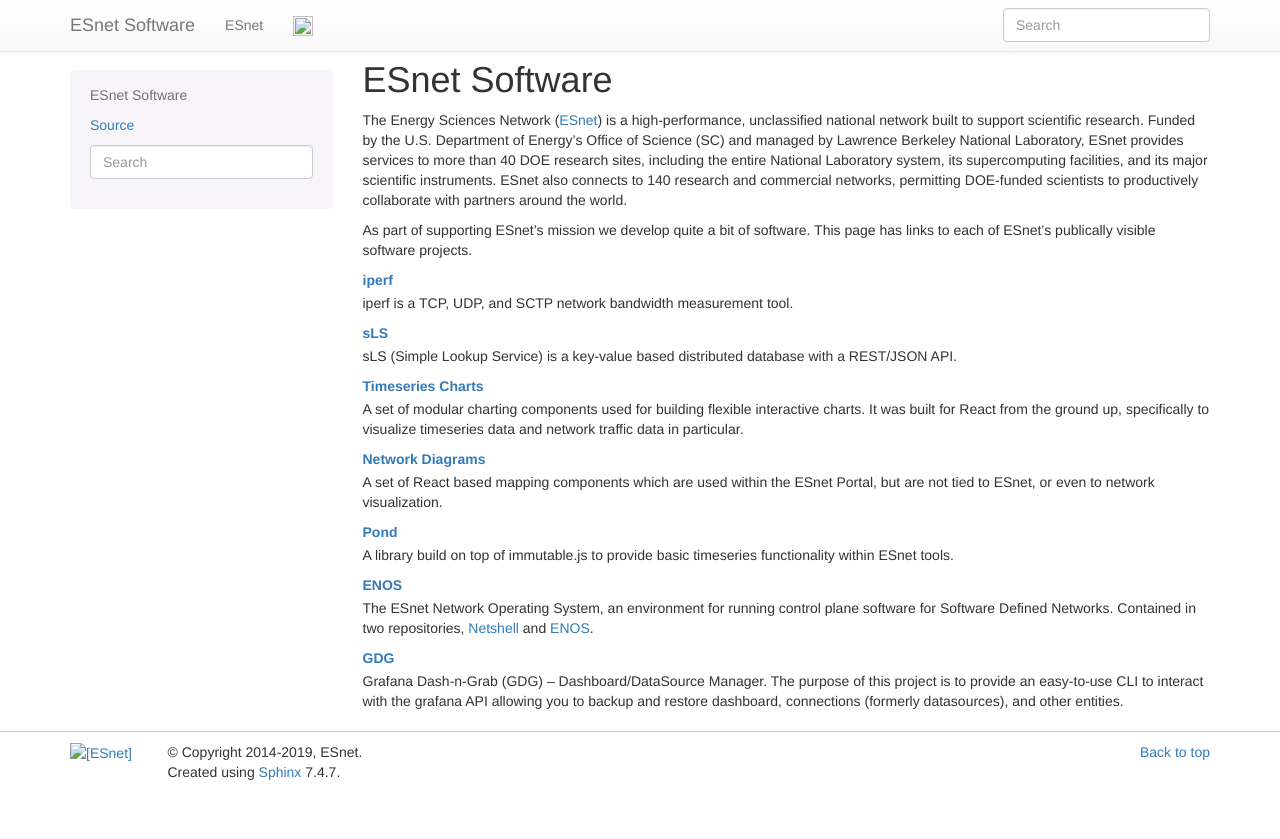
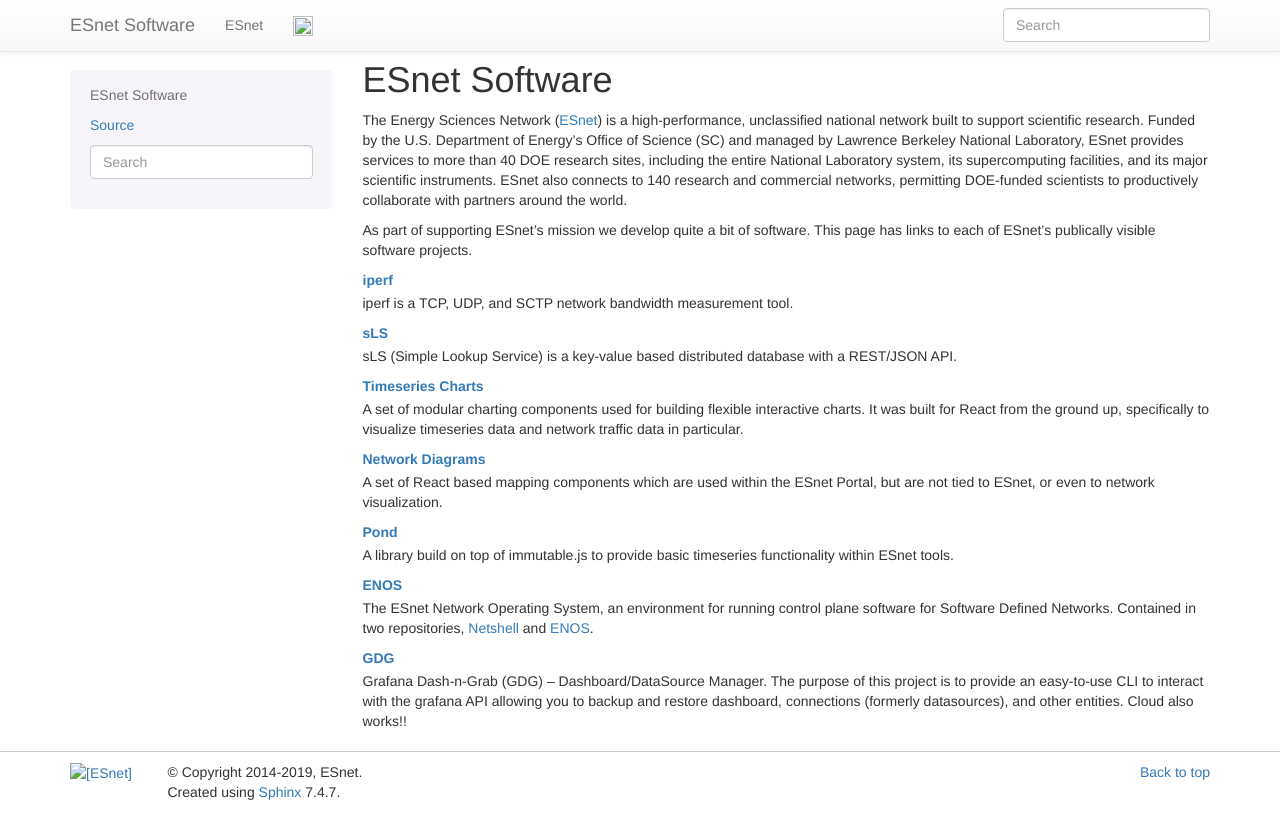
Before and after one commit to safaci2000/esnet.github.io, a Sphinx documentation site: the page built from docs/index.rst, in a window 1280 px wide. Shown: the top 839 px of the page. Built offline with Sphinx 7.4.7, drawn with Linux system fonts in a browser that asks for light colours; nearby versions of some CDN libraries; library files that are not in the unit come from our copies.

Commit message:
be more excited

```diff
--- a/docs/index.rst
+++ b/docs/index.rst
@@ -39,7 +39,7 @@
     in two repositories, Netshell_ and ENOS_.
 
 GDG_
-    Grafana Dash-n-Grab (GDG) -- Dashboard/DataSource Manager. The purpose of this project is to provide an easy-to-use CLI to interact with the grafana API allowing you to backup and restore dashboard, connections (formerly datasources), and other entities.
+    Grafana Dash-n-Grab (GDG) -- Dashboard/DataSource Manager. The purpose of this project is to provide an easy-to-use CLI to interact with the grafana API allowing you to backup and restore dashboard, connections (formerly datasources), and other entities. Cloud also works!!
 
 
 .. _ESnet: http://www.es.net/
```
